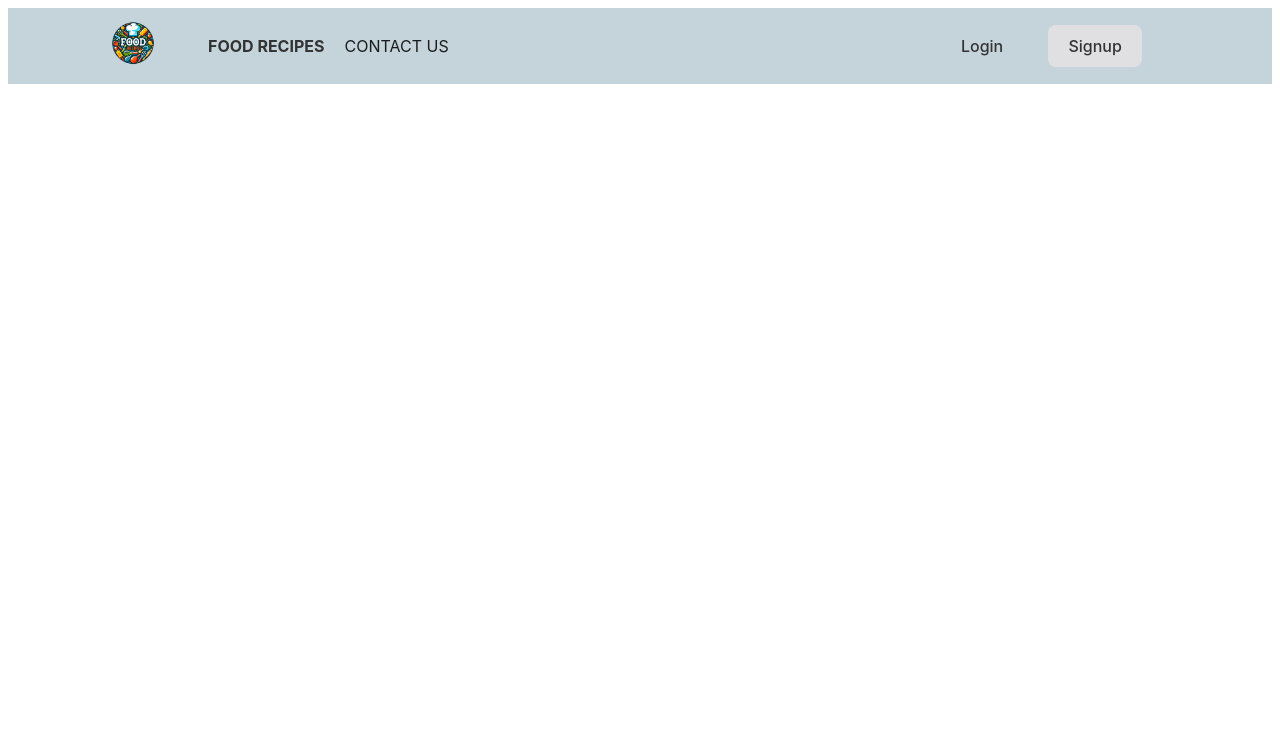
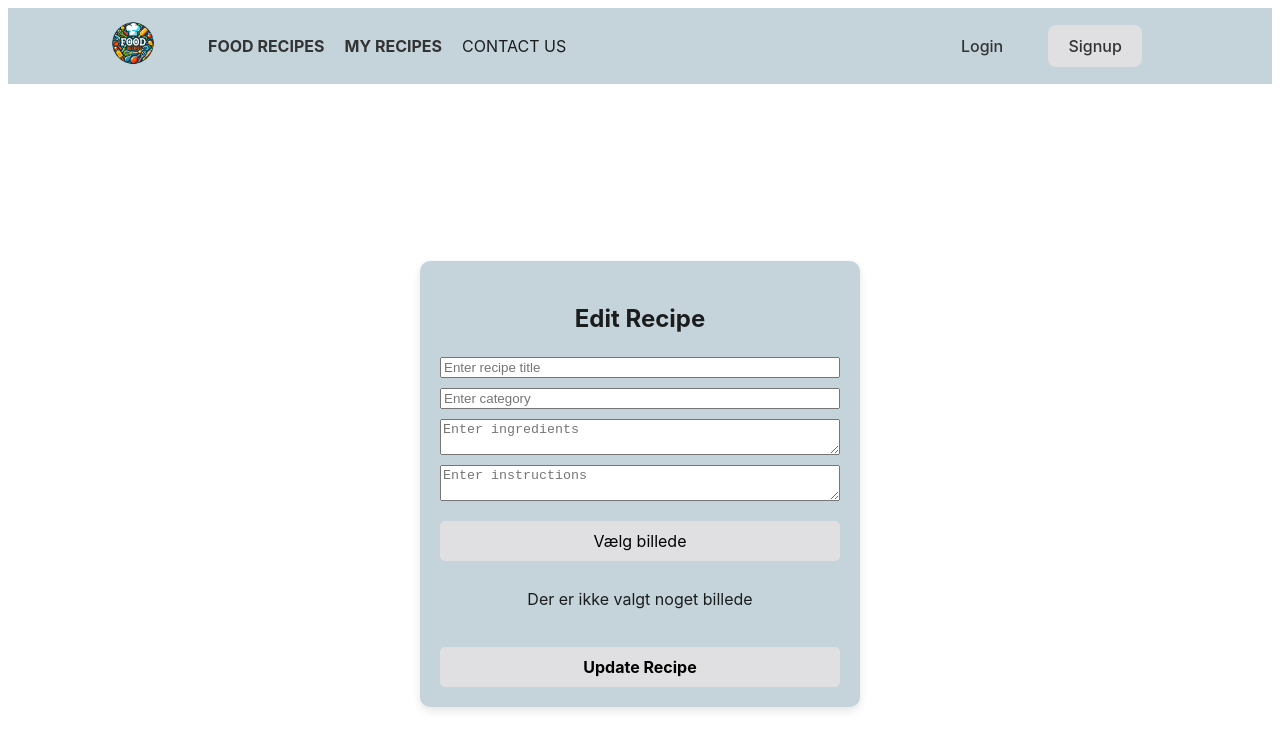
Before and after one commit to mbm1337/CA-3.Frontend.Project, a React (Vite) app: page /edit-recipe/1 in a window 1280 px wide. Shown: the top 750 px of the page. Built offline with nearby package versions, Linux system fonts and the light colour scheme; no server answers.

Commit message:
Lavet Edit og List pages

```diff
--- a/src/App.jsx
+++ b/src/App.jsx
@@ -1,5 +1,5 @@
 import React, { useState } from 'react';
-import { BrowserRouter as Router, Route, Routes,Link } from 'react-router-dom';
+import { BrowserRouter as Router, Route, Routes, Link } from 'react-router-dom';
 import Login from './auth/Login';
 import FoodRecipeList from './Pages/FoodRecipeList';
 import Register from './auth/Register';
@@ -7,13 +7,16 @@ import NavigationBar from './layout/NavBar';
 import Logout from './auth/Logout';
 import AddRecipe from './Pages/addRecipe';
 import Home from './layout/home';
+import EditRecipe from './Pages/EditRecipe';
+import UserRecipes from './Pages/UserRecipes';
 
 function App() {
   const [user, setUser] = useState([]); //array da jeg får token og mail
-    const [isLoggedIn, setIsLoggedIn] = useState(false);
+  const [isLoggedIn, setIsLoggedIn] = useState(false);
+
   const handleLogout = () => {
-      setUser([]);
-      setIsLoggedIn(false);
+    setUser([]);
+    setIsLoggedIn(false);
   };
 
   return (
@@ -21,11 +24,13 @@ function App() {
       <div>
         <NavigationBar />
         <Routes>
-          <Route path = "/" element ={<Home/>}/>
+          <Route path="/" element={<Home />} />
           <Route path="/login" element={<Login />} />
           <Route path="/signup" element={<Register />} />
           <Route path="/addrecipe" element={<AddRecipe />} />
           <Route path="/food-recipe" element={<FoodRecipeList />} />
+          <Route path="/edit-recipe/:id" element={<EditRecipe />} />
+          <Route path="/my-recipes" element={<UserRecipes />} />
         </Routes>
       </div>
     </Router>
--- /dev/null
+++ b/src/Pages/EditRecipe.jsx
@@ -0,0 +1,180 @@
+import React, { useState, useEffect } from 'react';
+import { useNavigate, useParams } from 'react-router-dom';
+import styled from 'styled-components';
+
+const Container = styled.div`
+    display: flex;
+    justify-content: center;
+    align-items: center;
+    height: 100vh;
+`;
+
+const FormBox = styled.div`
+    background-color: #c5d4db;
+    padding: 20px;
+    border-radius: 10px;
+    box-shadow: 0 4px 8px rgba(0, 0, 0, 0.1);
+    width: 400px;
+    max-width: 100%;
+    text-align: center;
+`;
+
+const FormContainer = styled.form`
+    display: flex;
+    flex-direction: column;
+    gap: 10px;
+`;
+
+const FileInputLabel = styled.label`
+    display: inline-block;
+    padding: 8px 12px;
+    background-color: #E0E0E2;
+    color: black;
+    border-radius: 5px;
+    cursor: pointer;
+    margin-top: 10px;
+`;
+
+const HiddenFileInput = styled.input`
+    display: none;
+`;
+
+const SubmitButton = styled.button`
+    background-color: #E0E0E2;
+    color: black;
+    border: none;
+    border-radius: 5px;
+    padding: 10px;
+    cursor: pointer;
+    margin-top: 10px;
+    font-weight: bold;
+
+    &:hover {
+        background-color: #d0d0d2;
+    }
+`;
+
+const EditRecipe = ({ setUpdated, updated }) => {
+    const { id } = useParams();
+    const [recipe, setRecipe] = useState({
+        title: '',
+        ingredients: '',
+        instructions: '',
+        category: '',
+        imageURL: '',
+    });
+    const [file, setFile] = useState(null);
+    const [imageURL, setImageURL] = useState('');
+    const [fileLabel, setFileLabel] = useState('Der er ikke valgt noget billede');
+    const navigate = useNavigate();
+
+    useEffect(() => {
+        const fetchRecipe = async () => {
+            try {
+                const response = await fetch(`http://localhost:3002/recipes/${id}`, {
+                    headers: {
+                        'Authorization': `Bearer ${localStorage.getItem('token')}`
+                    }
+                });
+                const data = await response.json();
+                setRecipe(data);
+                setImageURL(data.imageURL);
+            } catch (error) {
+                console.error('Error fetching recipe:', error);
+            }
+        };
+
+        fetchRecipe();
+    }, [id]);
+
+    const handleChange = (e) => {
+        setRecipe({ ...recipe, [e.target.id]: e.target.value });
+    };
+
+    const handleFileChange = (e) => {
+        const file = e.target.files[0];
+        setFile(file);
+        setImageURL(URL.createObjectURL(file));
+        setFileLabel(file ? file.name : 'Der er ikke valgt noget billede');
+    };
+
+    const handleSubmit = async (e) => {
+        e.preventDefault();
+
+        const recipeData = {
+            title: recipe.title,
+            ingredients: recipe.ingredients,
+            instructions: recipe.instructions,
+            category: recipe.category,
+        };
+
+        try {
+            await fetch(`http://localhost:3002/recipes/${id}`, {
+                method: 'PUT',
+                headers: {
+                    'Content-Type': 'application/json',
+                    'Authorization': `Bearer ${localStorage.getItem('token')}`
+                },
+                body: JSON.stringify(recipeData),
+            });
+
+            setUpdated(!updated);
+            navigate('/my-recipes');
+        } catch (error) {
+            console.error('Error updating recipe:', error);
+        }
+    };
+
+    return (
+        <Container>
+            <FormBox>
+                <h2>Edit Recipe</h2>
+                <FormContainer onSubmit={handleSubmit}>
+                    <input
+                        type="text"
+                        value={recipe.title}
+                        id="title"
+                        placeholder="Enter recipe title"
+                        onChange={handleChange}
+                        required
+                    />
+                    <input
+                        type="text"
+                        value={recipe.category}
+                        id="category"
+                        placeholder="Enter category"
+                        onChange={handleChange}
+                        required
+                    />
+                    <textarea
+                        value={recipe.ingredients}
+                        id="ingredients"
+                        placeholder="Enter ingredients"
+                        onChange={handleChange}
+                        required
+                    />
+                    <textarea
+                        value={recipe.instructions}
+                        id="instructions"
+                        placeholder="Enter instructions"
+                        onChange={handleChange}
+                        required
+                    />
+                    <FileInputLabel htmlFor="file">
+                        Vælg billede
+                    </FileInputLabel>
+                    <HiddenFileInput
+                        type="file"
+                        id="file"
+                        onChange={handleFileChange}
+                    />
+                    <p>{fileLabel}</p>
+                    {imageURL && <img src={imageURL} alt="Selected" style={{ maxWidth: '200px', marginTop: '10px' }} />}
+                    <SubmitButton type="submit">Update Recipe</SubmitButton>
+                </FormContainer>
+            </FormBox>
+        </Container>
+    );
+};
+
+export default EditRecipe;
--- /dev/null
+++ b/src/Pages/UserRecipes.jsx
@@ -0,0 +1,64 @@
+import React, { useState, useEffect } from 'react';
+import { useNavigate } from 'react-router-dom';
+
+const UserRecipes = () => {
+    const [recipes, setRecipes] = useState([]);
+    const navigate = useNavigate();
+
+    useEffect(() => {
+        const fetchRecipes = async () => {
+            try {
+                const response = await fetch("http://localhost:3002/user/recipes", {
+                    headers: {
+                        'Authorization': `Bearer ${localStorage.getItem('token')}`
+                    }
+                });
+                const data = await response.json();
+                setRecipes(data);
+            } catch (error) {
+                console.error('Error fetching recipes:', error);
+            }
+        };
+
+        fetchRecipes();
+    }, []);
+
+    const handleDelete = async (id) => {
+        try {
+            await fetch(`http://localhost:3002/recipes/${id}`, {
+                method: 'DELETE',
+                headers: {
+                    'Authorization': `Bearer ${localStorage.getItem('token')}`
+                }
+            });
+            setRecipes(recipes.filter(recipe => recipe.id !== id));
+        } catch (error) {
+            console.error('Error deleting recipe:', error);
+        }
+    };
+
+    const handleEdit = (id) => {
+        navigate(`/edit-recipe/${id}`);
+    };
+
+    return (
+        <div>
+            <h2>My Recipes</h2>
+            <ul>
+                {recipes.map((recipe) => (
+                    <li key={recipe.id}>
+                        <h3>{recipe.title}</h3>
+                        <img src={recipe.imageURL} alt={recipe.title} style={{ maxWidth: '200px' }} />
+                        <p><strong>Ingredients:</strong> {recipe.ingredients}</p>
+                        <p><strong>Instructions:</strong> {recipe.instructions}</p>
+                        <p><strong>Category:</strong> {recipe.category}</p>
+                        <button onClick={() => handleEdit(recipe.id)}>Edit</button>
+                        <button onClick={() => handleDelete(recipe.id)}>Delete</button>
+                    </li>
+                ))}
+            </ul>
+        </div>
+    );
+};
+
+export default UserRecipes;
--- a/src/layout/NavBar.jsx
+++ b/src/layout/NavBar.jsx
@@ -1,10 +1,10 @@
 import React from 'react';
 import { Link } from 'react-router-dom';
 import "../style/NavigationBar.css";
-import  logo from "../assets/logo.png"
+import logo from "../assets/logo.png";
 import { useRef } from 'react';
+
 function NavigationBar() {
-
   const contactRef = useRef(null);
 
   const handleContactClick = () => {
@@ -12,17 +12,17 @@ function NavigationBar() {
   };
 
   return (
-    <header className="header" id='header'>
+    <header className="header" id="header">
       <div className="header-content">
-      <div className='left-nav'>
+        <div className="left-nav">
           <div className="logo">
             <Link to="/"> <img src={logo} alt="Logo" /> </Link>
           </div>
           <nav>
             <ul>
               <li><Link to="/food-recipe">FOOD RECIPES</Link></li>
+              <li><Link to="/my-recipes">MY RECIPES</Link></li>
               <li><span onClick={handleContactClick}>CONTACT US</span></li>
-
             </ul>
           </nav>
         </div>
@@ -30,7 +30,6 @@ function NavigationBar() {
           <Link to="/login">Login</Link>
           <Link to="/signup"><button>Signup</button></Link>
         </div>
-
       </div>
     </header>
   );
--- a/src/service/apiFacade.js
+++ b/src/service/apiFacade.js
@@ -1,4 +1,4 @@
-import { BASE_URL_DEV } from "../Utils/globalvariables";
+import { BASE_URL_DEV } from "../utils/globalvariables";
 
 
 export const login = async (username, password) => {
```
Lines whose indentation alone changed are shown as unchanged.
